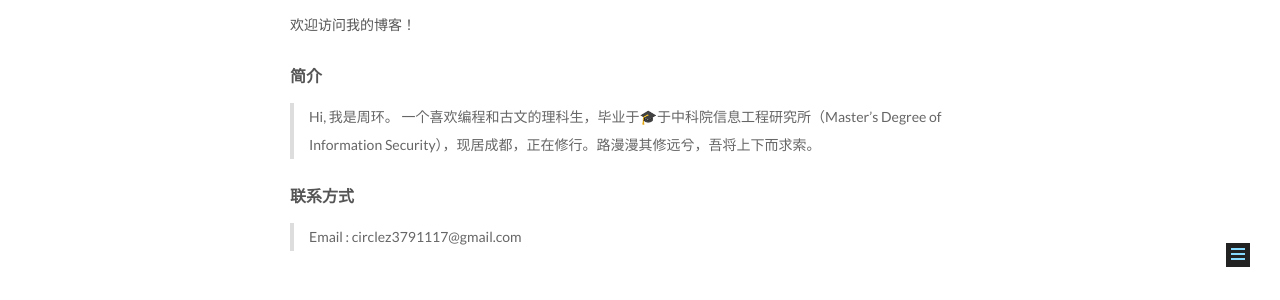
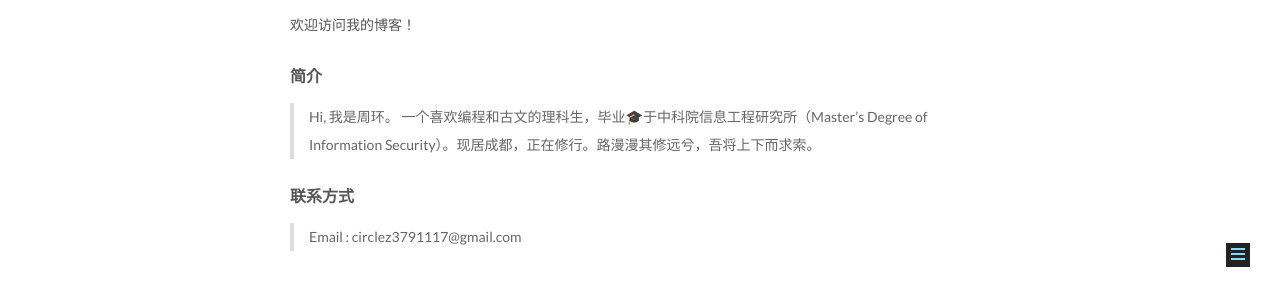
Before and after one commit to CircleZ3791117/CircleZ3791117.github.io, a Jekyll site: the page built from about/index.md, in a window 1280 px wide. Shown: the part 588-888 px from the top of the page. Built offline with Jekyll 4.4.1, drawn with Linux system fonts in a browser that asks for light colours.

Commit message:
modify about

```diff
--- a/about/index.md
+++ b/about/index.md
@@ -11,7 +11,7 @@ sidebar_link: true
 #### 简介
 
 > Hi, 我是周环。
-> 一个喜欢编程和古文的理科生，毕业于🎓于中科院信息工程研究所（Master's Degree of Information Security），现居成都，正在修行。路漫漫其修远兮，吾将上下而求索。
+> 一个喜欢编程和古文的理科生，毕业🎓于中科院信息工程研究所（Master's Degree of Information Security）。现居成都，正在修行。路漫漫其修远兮，吾将上下而求索。
 
 #### 联系方式
 
```
